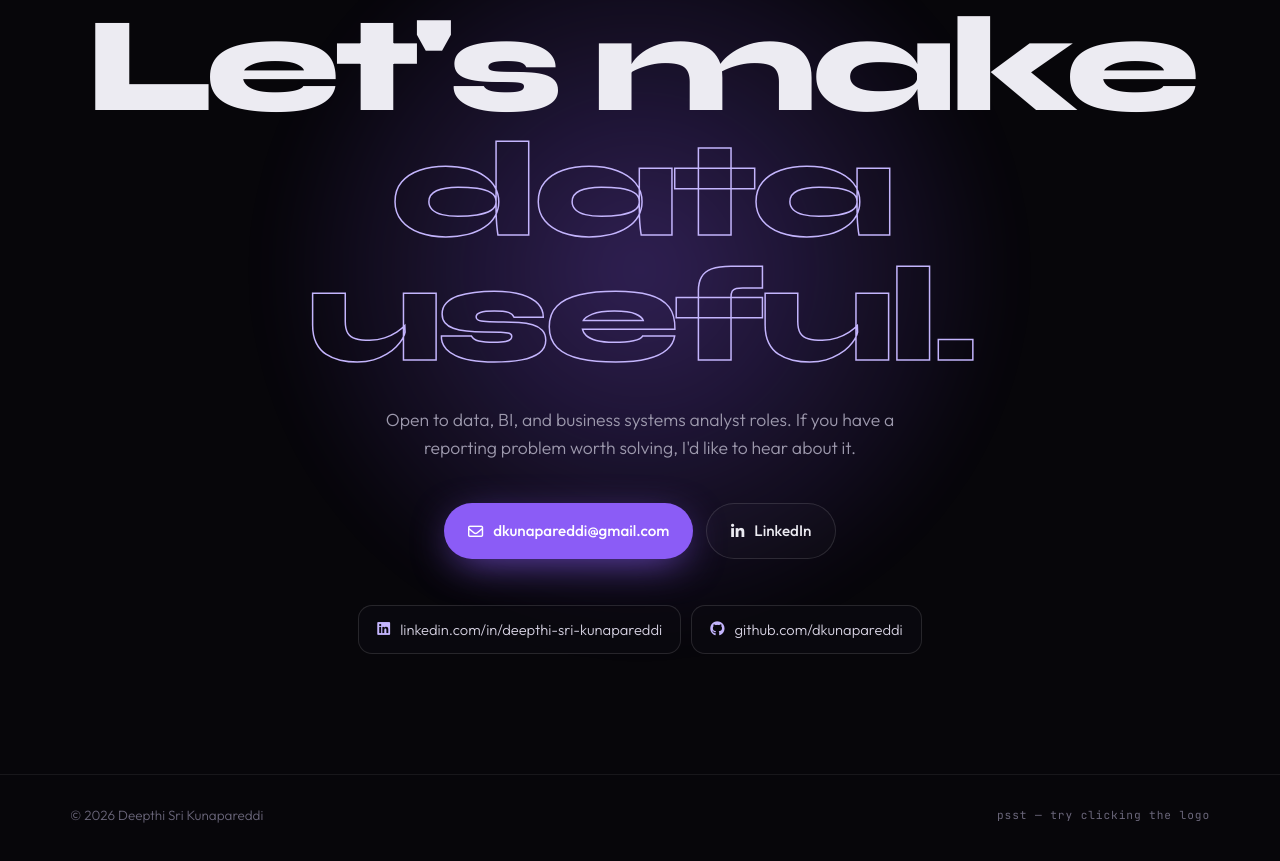
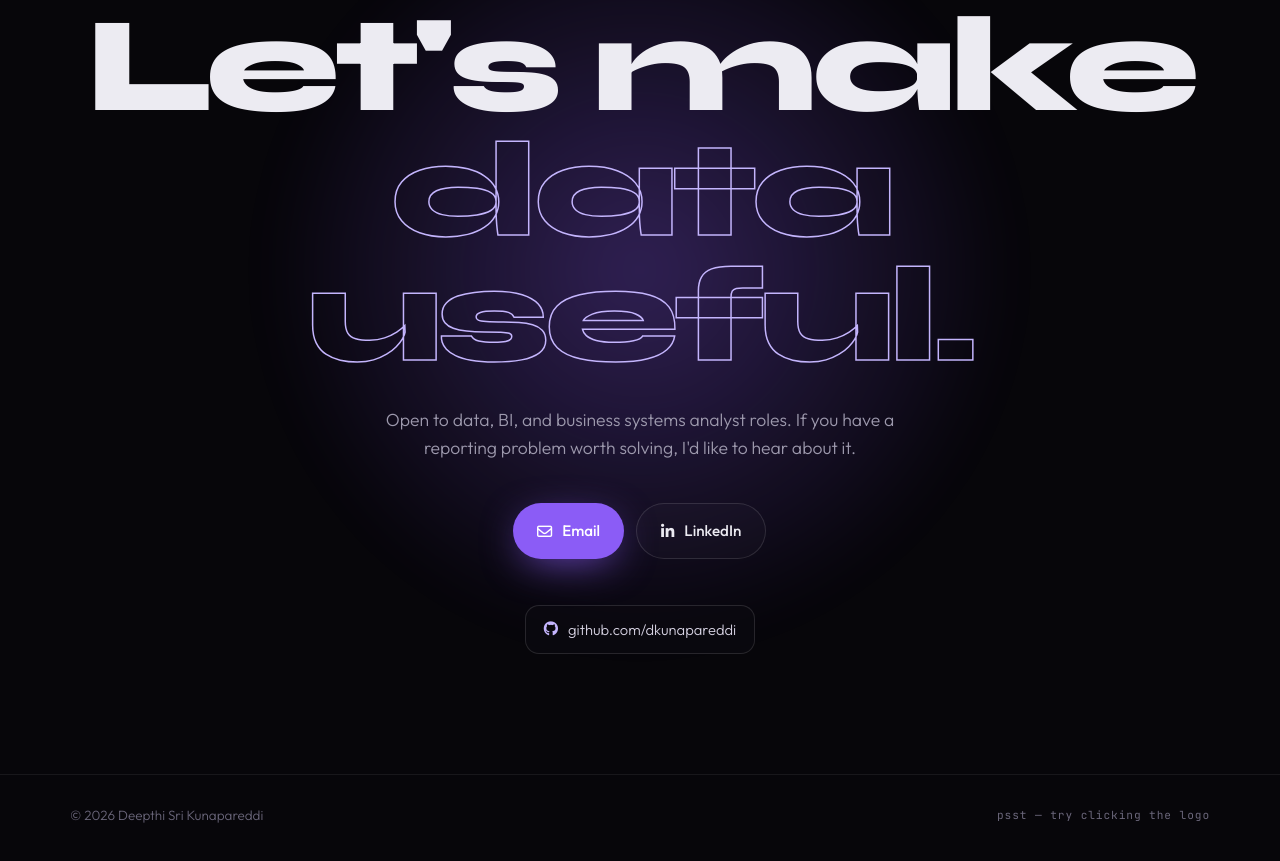
Before and after one commit to dkunapareddi/dkunapareddi.github.io, a plain HTML site: page index.html in a window 1280 px wide. Shown: the part 5948-6809 px from the top of the page. Drawn offline with Linux system fonts and the light colour scheme.

Commit message:
Update index.html

```diff
--- a/index.html
+++ b/index.html
@@ -627,11 +627,10 @@
     <h2 class="reveal" data-d="1">Let's make<br><span>data useful.</span></h2>
     <p class="reveal" data-d="2">Open to data, BI, and business systems analyst roles. If you have a reporting problem worth solving, I'd like to hear about it.</p>
     <div class="btns reveal" data-d="3">
-      <a href="mailto:dkunapareddi@gmail.com" class="btn btn-primary magnetic"><i class="fa-regular fa-envelope"></i> dkunapareddi@gmail.com</a>
+      <a href="mailto:dkunapareddi@gmail.com" class="btn btn-primary magnetic"><i class="fa-regular fa-envelope"></i> Email</a>
       <a href="https://linkedin.com/in/deepthi-sri-kunapareddi" target="_blank" rel="noopener" class="btn btn-ghost magnetic"><i class="fa-brands fa-linkedin-in"></i> LinkedIn</a>
     </div>
     <div class="contact-list reveal" data-d="4">
-      <a href="https://linkedin.com/in/deepthi-sri-kunapareddi" target="_blank" rel="noopener"><i class="fa-brands fa-linkedin"></i>linkedin.com/in/deepthi-sri-kunapareddi</a>
       <a href="https://github.com/dkunapareddi" target="_blank" rel="noopener"><i class="fa-brands fa-github"></i>github.com/dkunapareddi</a>
     </div>
   </div>
```
